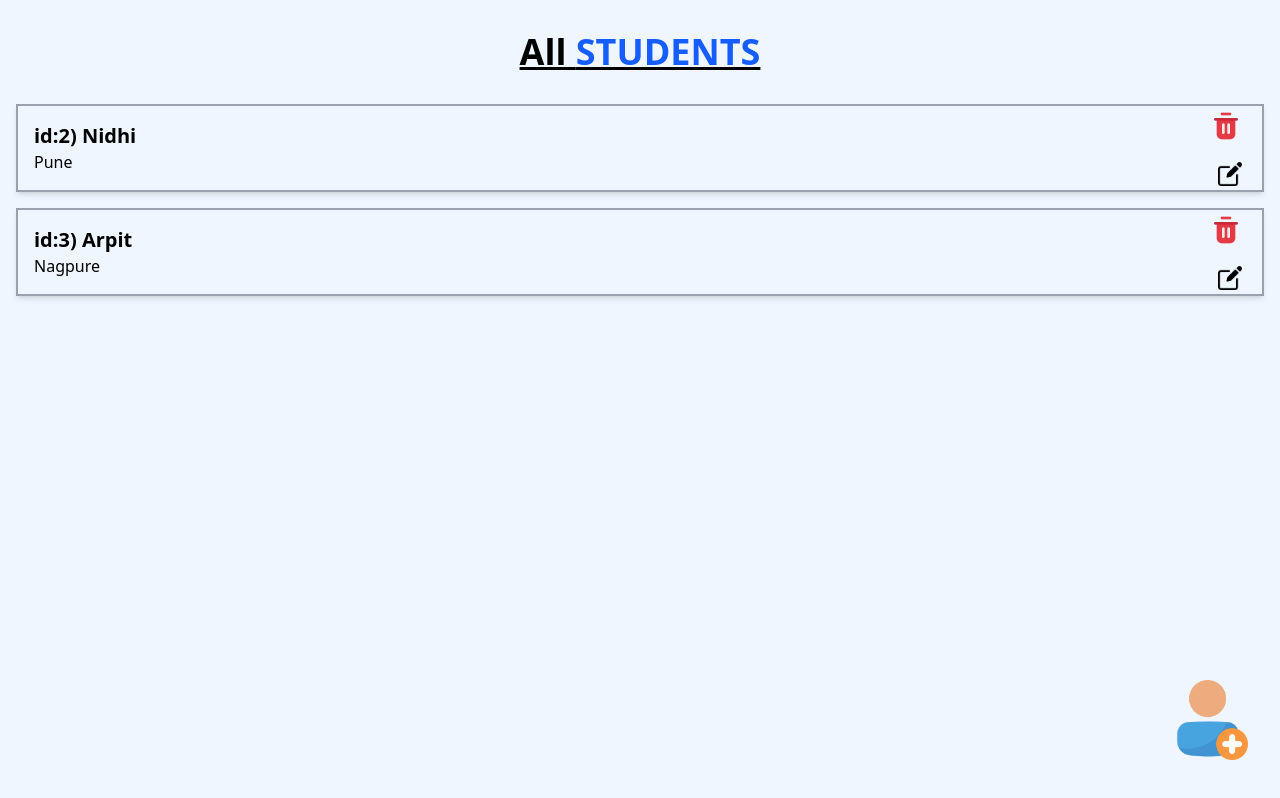
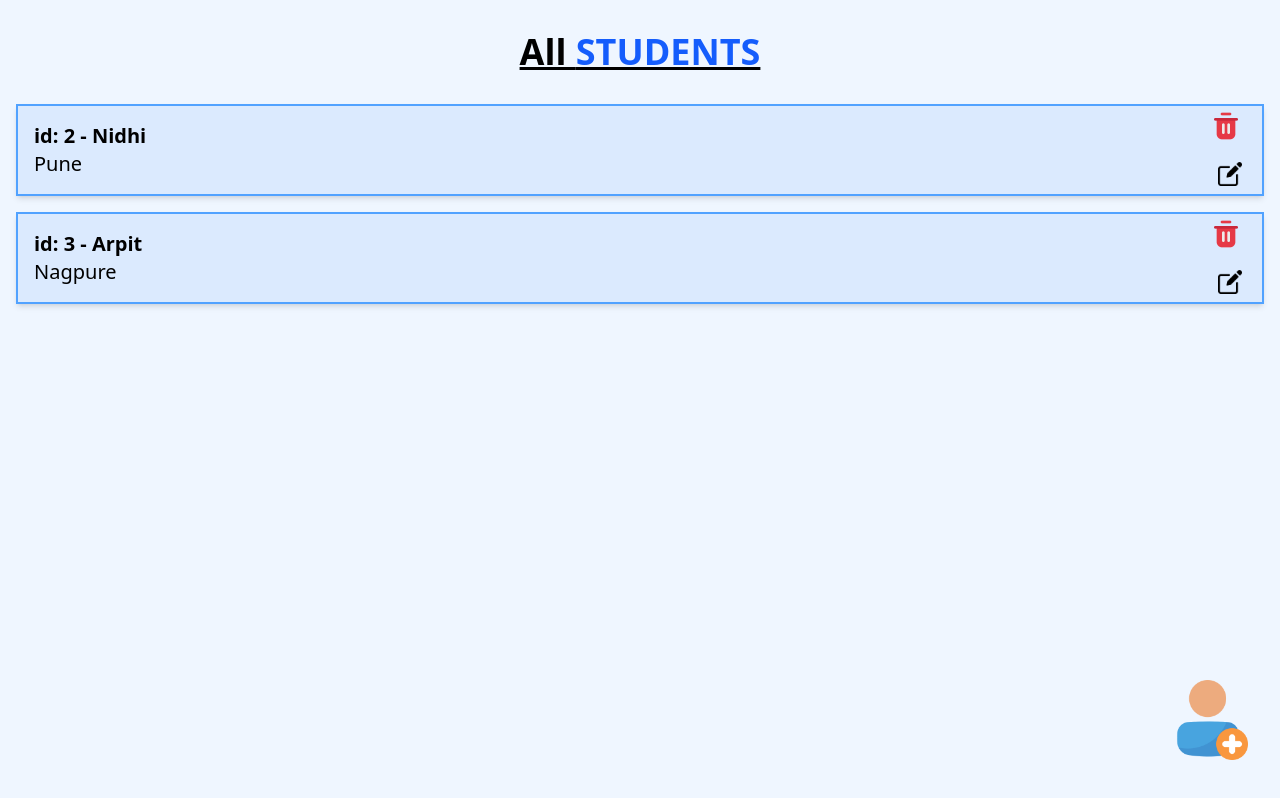
Before and after one commit to nidhinagpure/students-client, a React (Vite) app: page / in a window 1280 px wide. Built offline with nearby package versions, Linux system fonts and the light colour scheme; no server answers.

Commit message:
fix spacing

```diff
--- a/src/components/Studentcard.jsx
+++ b/src/components/Studentcard.jsx
@@ -18,10 +18,10 @@ function Studentcard({ name, city, id,loadStudents }) {
     }
     return (
         <div>
-        <div className='border-2 border-gray-400 p-4 m-4 mt-4 rounder-md shadow-md relative'>
+        <div className='border-2 border-blue-400 bg-blue-100 p-4 m-4 mt-4 rounder-md shadow-md relative'>
             <div>
-                <h1 className='text-xl font-bold'> {`id:${id}) ${name}`}</h1>
-                <p>{city}</p>
+                <h1 className='text-xl font-bold'> {`id: ${id} - ${name}`}</h1>
+                <p className="text-xl">{city}</p>
                 <img
                  className='w-8 h-8  top-1 right-5 cursor-pointer absolute'
                  src={deleteimg} alt=''
```
